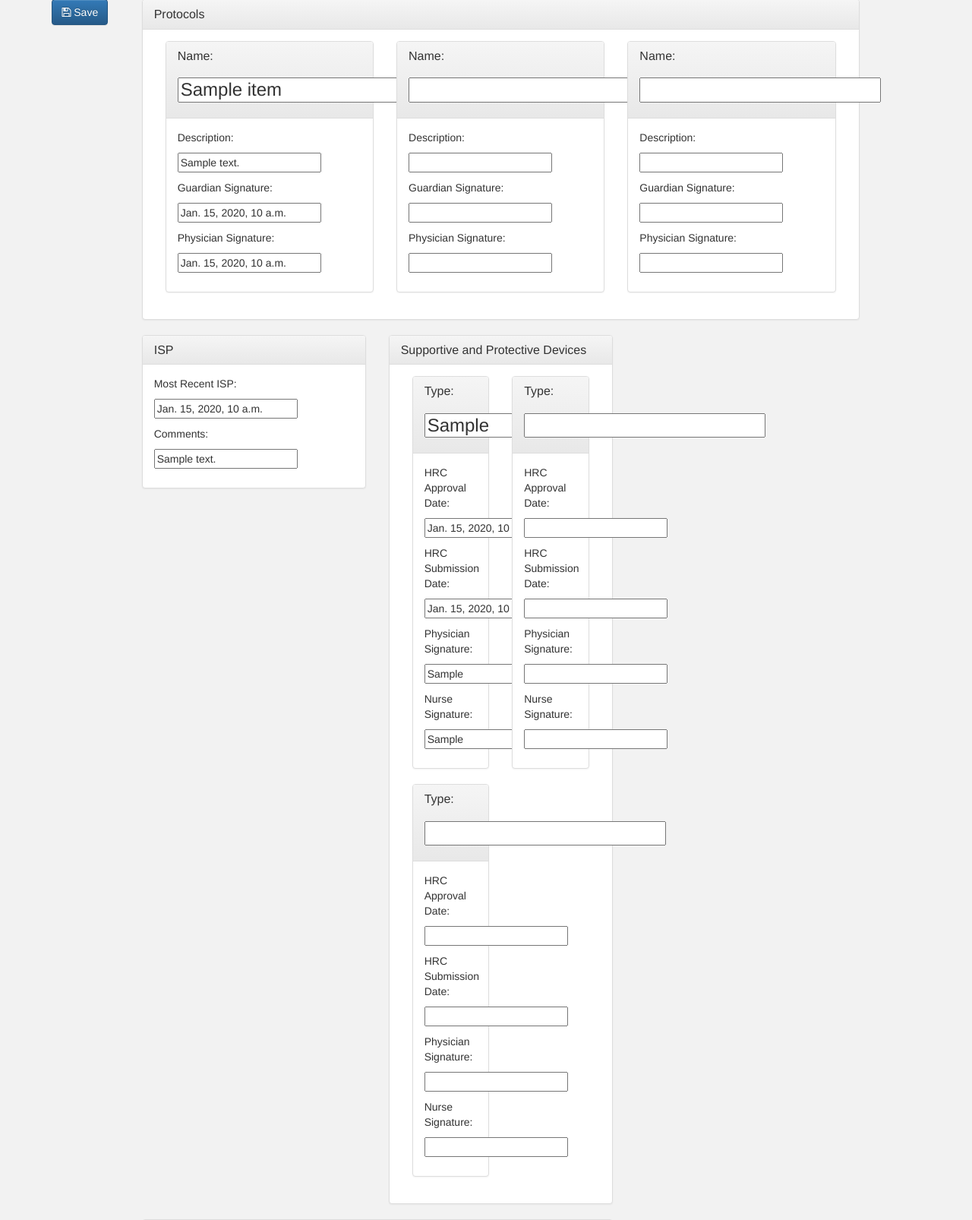
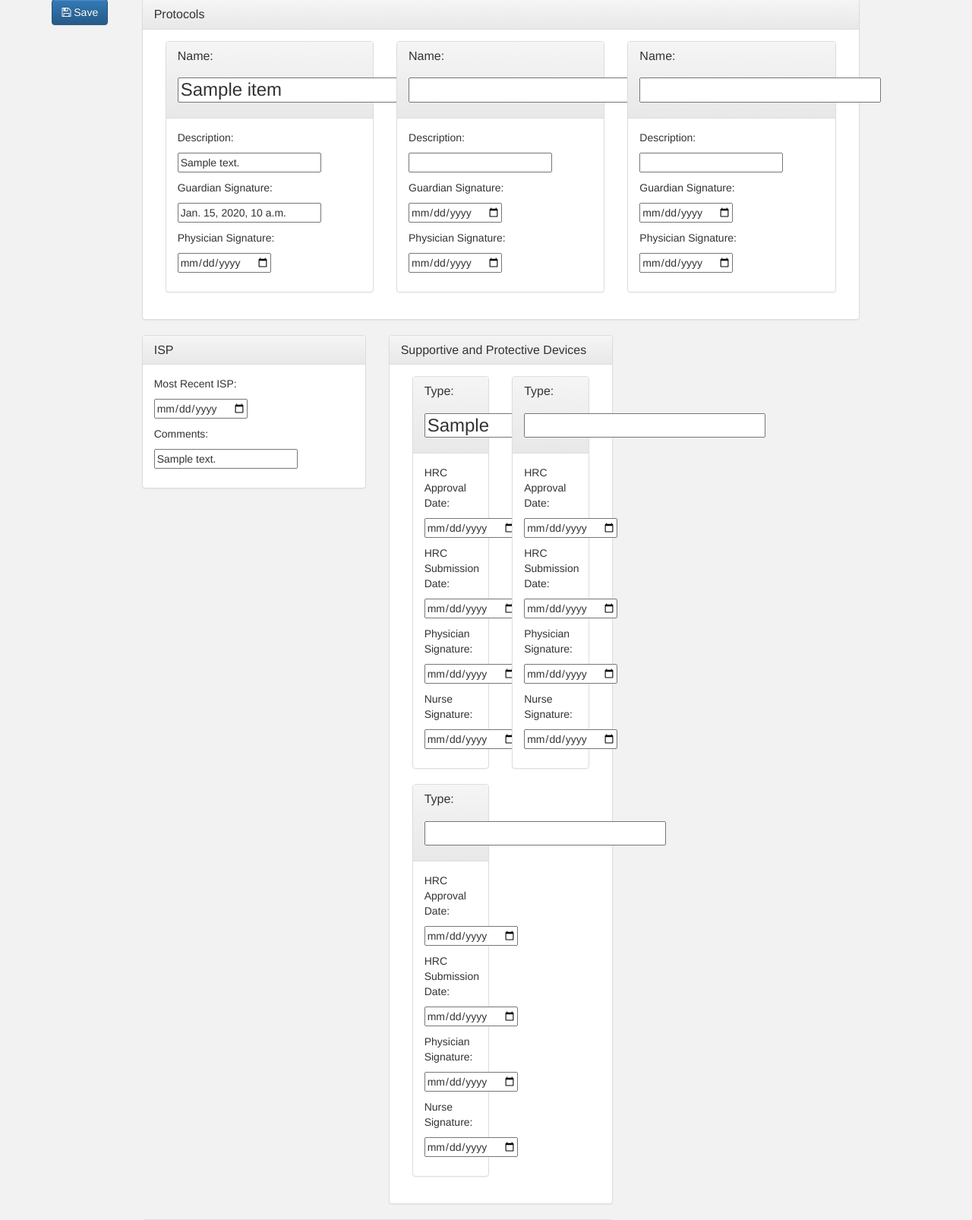
Before and after one commit to yzan424/JumboCode_WalnutStreetCenter, a Django app: template front-end/static/templates/update_protocol.html in a window 1280 px wide. Shown: the part 233-1839 px from the top of the page at 76% size. Run offline with Django 3.2, Linux system fonts and the light colour scheme; the template is opened without the code that fills it: most values are stand-ins (such as "Sample title", 1, 10 or a date in 2020); some libraries are stand-ins or nearby versions.

Commit message:
change all dates to date thingys

```diff
--- a/front-end/static/templates/update_profile.html
+++ b/front-end/static/templates/update_profile.html
@@ -327,7 +327,7 @@
                           <label>Name</label>
                           <input name="legal_guardian.mother_maiden_name" type="text" class="form-control" value="{{legal_guardian.mother_maiden_name}}">
                           <label>Birthdate</label>
-                          <input name="legal_guardian.mother_birthday" type="text" class="form-control" value="{{legal_guardian.mother_birthday}}">
+                          <input name="legal_guardian.mother_birthday" type="date" placeholder="mm/dd/yyyy" class="form-control" value="{{legal_guardian.mother_birthday}}">
                           <label>Birthplace</label>
                           <input name="legal_guardian.mother_birthplace" type="text" class="form-control" value="{{legal_guardian.mother_birthplace}}">
                           <label>Alive</label>
@@ -346,7 +346,7 @@
                           <label>Name</label>
                           <input name="legal_guardian.father_name" type="text" class="form-control" value="{{legal_guardian.father_name}}">
                           <label>Birthdate</label>
-                          <input name="legal_guardian.father_birthday" type="text" class="form-control" value="{{legal_guardian.father_birthday}}">
+                          <input name="legal_guardian.father_birthday" type="date" placeholder="mm/dd/yyyy" class="form-control" value="{{legal_guardian.father_birthday}}">
                           <label>Birthplace</label>
                           <input name="legal_guardian.father_birthplace" type="text" class="form-control" value="{{legal_guardian.father_birthplace}}">
                           <label>Alive</label>
--- a/front-end/static/templates/update_protocol.html
+++ b/front-end/static/templates/update_protocol.html
@@ -70,7 +70,7 @@
                                 <div class="panel-body">
                                     <p class="box-label">Description: </p><p><input type="text" value="{{item.description}}" name="protocols.existing.{{item.protocol_id}}.description"><br></p>
                                     <p class="box-label">Guardian Signature: </p><p><input type="text" value="{{item.guardian_signature_date}}" name="protocols.existing.{{item.protocol_id}}.guardian_signature_date"><br></p>
-                                    <p class="box-label">Physician Signature: </p><p><input type="text" value="{{item.physician_signature_date}}" name="protocols.existing.{{item.protocol_id}}.physician_signature_date"><br></p>
+                                    <p class="box-label">Physician Signature: </p><p><input type="date" placeholder="mm/dd/yyyy" value="{{item.physician_signature_date}}" name="protocols.existing.{{item.protocol_id}}.physician_signature_date"><br></p>
                                 </div>
                             </div>
                         </div>
@@ -82,8 +82,8 @@
                                 </div>
                                 <div class="panel-body">
                                     <p class="box-label">Description: </p><p><input type="text" name="protocols.new.0.description"><br></p>
-                                    <p class="box-label">Guardian Signature: </p><p><input type="text" name="protocols.new.0.guardian_signature_date"><br></p>
-                                    <p class="box-label">Physician Signature: </p><p><input type="text" name="protocols.new.0.physician_signature_date"><br></p>
+                                    <p class="box-label">Guardian Signature: </p><p><input type="date" placeholder="mm/dd/yyyy" name="protocols.new.0.guardian_signature_date"><br></p>
+                                    <p class="box-label">Physician Signature: </p><p><input type="date" placeholder="mm/dd/yyyy" name="protocols.new.0.physician_signature_date"><br></p>
                                 </div>
                             </div>
                         </div>
@@ -94,8 +94,8 @@
                                 </div>
                                 <div class="panel-body">
                                     <p class="box-label">Description: </p><p><input type="text" name="protocols.new.0.description"><br></p>
-                                    <p class="box-label">Guardian Signature: </p><p><input type="text" name="protocols.new.0.guardian_signature_date"><br></p>
-                                    <p class="box-label">Physician Signature: </p><p><input type="text" name="protocols.new.0.physician_signature_date"><br></p>
+                                    <p class="box-label">Guardian Signature: </p><p><input type="date" placeholder="mm/dd/yyyy" name="protocols.new.0.guardian_signature_date"><br></p>
+                                    <p class="box-label">Physician Signature: </p><p><input type="date" placeholder="mm/dd/yyyy" name="protocols.new.0.physician_signature_date"><br></p>
                                 </div>
                             </div>
                         </div>
@@ -112,7 +112,7 @@
                             <h3 class="panel-title">ISP</h3>
                         </div>
                         <div class="panel-body">
-                            <p class="box-label">Most Recent ISP: </p><p><input type="text" name="isp.last_isp_date" value="{{isp.last_isp_date}}"><br></p>
+                            <p class="box-label">Most Recent ISP: </p><p><input type="date" placeholder="mm/dd/yyyy" name="isp.last_isp_date" value="{{isp.last_isp_date}}"><br></p>
                             <p class="box-label">Comments: </p><p><input type="text" name="isp.comments" value="{{isp.comments}}"><br></p>
                         </div>
                     </div>
@@ -130,10 +130,10 @@
                                         <h3 class="panel-title">Type:</h3><h3><input type="text" value="{{item.device_type}}" name="supportive.existing.{{item.supportive_protective_devices_id}}.device_type"></h3>
                                     </div>
                                     <div class="panel-body">
-                                        <p class="box-label">HRC Approval Date: </p><p><input type="text" value="{{item.hrc_approval_date}}" name="supportive.existing.{{item.supportive_protective_devices_id}}.hrc_approval_date"><br></p>
-                                        <p class="box-label">HRC Submission Date: </p><p><input type="text" value="{{item.hrc_submission_date}}" name="supportive.existing.{{item.supportive_protective_devices_id}}.hrc_submission_date"><br></p>
-                                        <p class="box-label">Physician Signature: </p><p><input type="text" value="{{item.physician_signature}}" name="supportive.existing.{{item.supportive_protective_devices_id}}.physician_signature"><br></p>
-                                        <p class="box-label">Nurse Signature: </p><p><input type="text" value="{{item.nurse_signature}}" name="supportive.existing.{{item.supportive_protective_devices_id}}.nurse_signature"><br></p>
+                                        <p class="box-label">HRC Approval Date: </p><p><input type="date" placeholder="mm/dd/yyyy" value="{{item.hrc_approval_date}}" name="supportive.existing.{{item.supportive_protective_devices_id}}.hrc_approval_date"><br></p>
+                                        <p class="box-label">HRC Submission Date: </p><p><input type="date" placeholder="mm/dd/yyyy" value="{{item.hrc_submission_date}}" name="supportive.existing.{{item.supportive_protective_devices_id}}.hrc_submission_date"><br></p>
+                                        <p class="box-label">Physician Signature: </p><p><input type="date" placeholder="mm/dd/yyyy" value="{{item.physician_signature}}" name="supportive.existing.{{item.supportive_protective_devices_id}}.physician_signature"><br></p>
+                                        <p class="box-label">Nurse Signature: </p><p><input type="date" placeholder="mm/dd/yyyy" value="{{item.nurse_signature}}" name="supportive.existing.{{item.supportive_protective_devices_id}}.nurse_signature"><br></p>
                                     </div>
                                 </div>
                             </div>
@@ -144,10 +144,10 @@
                                         <h3 class="panel-title">Type: </h3><h3><input type="text" name="supportive.new.0.device_type"></h3>
                                     </div>
                                     <div class="panel-body">
-                                        <p class="box-label">HRC Approval Date: </p><p><input type="text" name="supportive.new.0.hrc_approval_date"><br></p>
-                                        <p class="box-label">HRC Submission Date: </p><p><input type="text" name="supportive.new.0.hrc_submission_date"><br></p>
-                                        <p class="box-label">Physician Signature: </p><p><input type="text" name="supportive.new.0.physician_signature"><br></p>
-                                        <p class="box-label">Nurse Signature: </p><p><input type="text" name="supportive.new.0.nurse_signature"><br></p>
+                                        <p class="box-label">HRC Approval Date: </p><p><input type="date" placeholder="mm/dd/yyyy" name="supportive.new.0.hrc_approval_date"><br></p>
+                                        <p class="box-label">HRC Submission Date: </p><p><input type="date" placeholder="mm/dd/yyyy" name="supportive.new.0.hrc_submission_date"><br></p>
+                                        <p class="box-label">Physician Signature: </p><p><input type="date" placeholder="mm/dd/yyyy" name="supportive.new.0.physician_signature"><br></p>
+                                        <p class="box-label">Nurse Signature: </p><p><input type="date" placeholder="mm/dd/yyyy" name="supportive.new.0.nurse_signature"><br></p>
                                     </div>
                                 </div>
                             </div>
@@ -157,10 +157,10 @@
                                         <h3 class="panel-title">Type: </h3><h3><input type="text" name="supportive.new.0.device_type"></h3>
                                     </div>
                                     <div class="panel-body">
-                                        <p class="box-label">HRC Approval Date: </p><p><input type="text" name="supportive.new.0.hrc_approval_date"><br></p>
-                                        <p class="box-label">HRC Submission Date: </p><p><input type="text" name="supportive.new.0.hrc_submission_date"><br></p>
-                                        <p class="box-label">Physician Signature: </p><p><input type="text" name="supportive.new.0.physician_signature"><br></p>
-                                        <p class="box-label">Nurse Signature: </p><p><input type="text" name="supportive.new.0.nurse_signature"><br></p>
+                                        <p class="box-label">HRC Approval Date: </p><p><input type="date" placeholder="mm/dd/yyyy" name="supportive.new.0.hrc_approval_date"><br></p>
+                                        <p class="box-label">HRC Submission Date: </p><p><input type="date" placeholder="mm/dd/yyyy" name="supportive.new.0.hrc_submission_date"><br></p>
+                                        <p class="box-label">Physician Signature: </p><p><input type="date" placeholder="mm/dd/yyyy" name="supportive.new.0.physician_signature"><br></p>
+                                        <p class="box-label">Nurse Signature: </p><p><input type="date" placeholder="mm/dd/yyyy" name="supportive.new.0.nurse_signature"><br></p>
                                     </div>
                                 </div>
                             </div>
@@ -181,7 +181,7 @@
                                     </div>
                                     <div class="panel-body">
                                         <p class="box-label">Description: </p><p><input type="text" value="{{item.description}}" name="tracking.existing.{{item.tracking_id}}.description"><br></p>
-                                        <p class="box-label">Most Recent: </p><p><input type="text" value="{{item.most_recent}}" name="tracking.existing.{{item.tracking_id}}.most_recent"><br></p>
+                                        <p class="box-label">Most Recent: </p><p><input type="date" placeholder="mm/dd/yyyy" value="{{item.most_recent}}" name="tracking.existing.{{item.tracking_id}}.most_recent"><br></p>
                                         <p class="box-label">Timeframe: Every <input type="text" value="{{item.next_due}}" name="tracking.existing.{{item.tracking_id}}.next_due"> month(s)<br></p>
                                     </div>
                                 </div>
@@ -194,7 +194,7 @@
                                     </div>
                                     <div class="panel-body">
                                         <p class="box-label">Description: </p><p><input type="text" name="tracking.new.0.description"><br></p>
-                                        <p class="box-label">Most Recent: </p><p><input type="text" name="tracking.new.0.most_recent"><br></p>
+                                        <p class="box-label">Most Recent: </p><p><input type="date" placeholder="mm/dd/yyyy" name="tracking.new.0.most_recent"><br></p>
                                         <p class="box-label">Timeframe: Every <input type="text" name="tracking.new.0.next_due"> month(s)<br></p>
                                     </div>
                                 </div>
@@ -206,7 +206,7 @@
                                     </div>
                                     <div class="panel-body">
                                         <p class="box-label">Description: </p><p><input type="text" name="tracking.new.0.description"><br></p>
-                                        <p class="box-label">Most Recent: </p><p><input type="text" name="tracking.new.0.most_recent"><br></p>
+                                        <p class="box-label">Most Recent: </p><p><input type="date" placeholder="mm/dd/yyyy" name="tracking.new.0.most_recent"><br></p>
                                         <p class="box-label">Timeframe: Every <input type="text" name="tracking.new.0.next_due"> month(s)<br></p>
                                     </div>
                                 </div>
```
Also changed, not shown: front-end/static/templates/update_behavior.html (+13 -13 lines).
